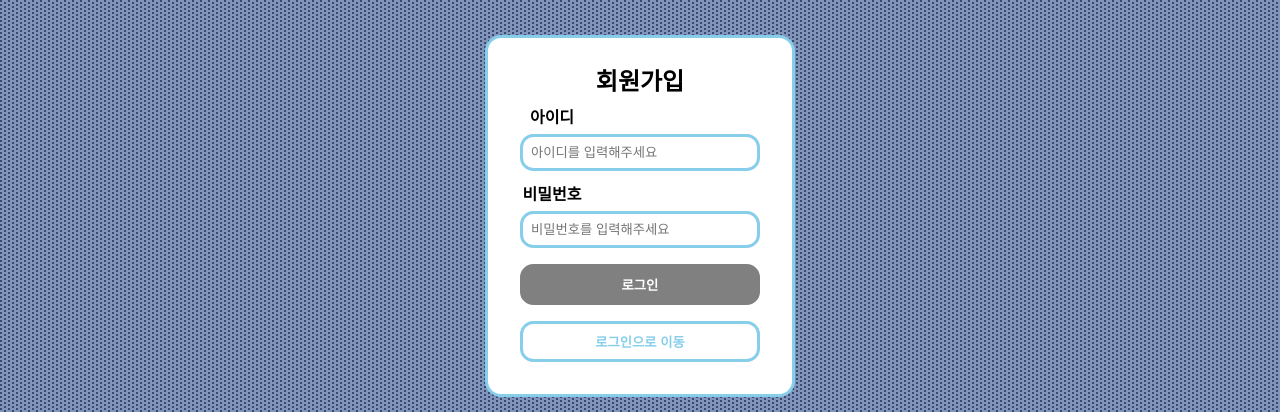
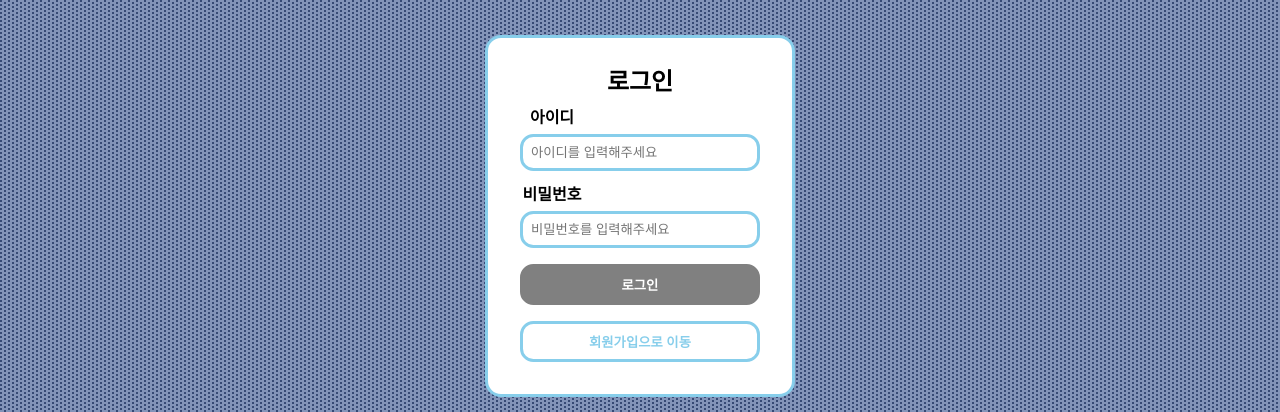
Before and after one commit to dosion9/nbc-rtk-fan-letter, a React (Create React App) app: page /auth/login in a window 1280 px wide. Shown: the part 184-596 px from the top of the page. Built offline with nearby package versions, Linux system fonts and the light colour scheme; no server answers.

Commit message:
fix : 로그인 경로 수정 (#16)

```diff
--- a/src/routers/UserLayout.jsx
+++ b/src/routers/UserLayout.jsx
@@ -5,7 +5,7 @@ function UserLayout() {
   const location = useLocation();
   const navigate = useNavigate();
 
-  const pathLoginCheck = location.pathname === "/user/login";
+  const pathLoginCheck = location.pathname === "/auth/login";
 
   return (
     <StContainer>
```
